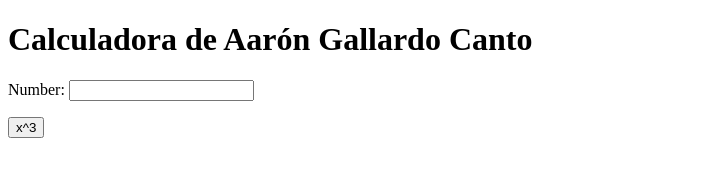
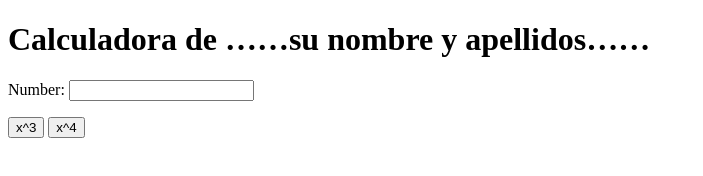
Before and after one commit to aaron050223/my_calculator, a plain HTML site: page index.html in a window 1280 px wide. Shown: the whole page, without its empty margins (0-703 px from the left). Drawn offline with Linux system fonts and the light colour scheme.

Commit message:
x^4 button

```diff
--- a/index.html
+++ b/index.html
@@ -1,41 +1,26 @@
 <!DOCTYPE html>
-
 <html>
-
     <head>
-
         <title>Calculator</title>
-
         <meta charset="utf-8">
-
     </head>
-
     <body>
-
-       <h1>Calculadora de Aarón Gallardo Canto</h1>
-
+        <h1>Calculadora de ……su nombre y apellidos……</h1>
         Number:
-
         <input type="text" id="n1">
-
         <p>
-
             <button onclick="cube()"> x^3 </button>
-
+            <button onclick="power_4()"> x^4</button>
         </p>
-
         <script type="text/javascript">
-
             function cube() {
-
                 var num = document.getElementById("n1");
-
                 num.value = Math.pow(num.value, 3);
-
             }
-
+            function power_4() {
+                var num = document.getElementById("n1");
+                num.value = Math.pow(num.value, 4);
+            }
         </script>
-
     </body>
-
 </html>
```
Lines whose indentation alone changed are shown as unchanged.
